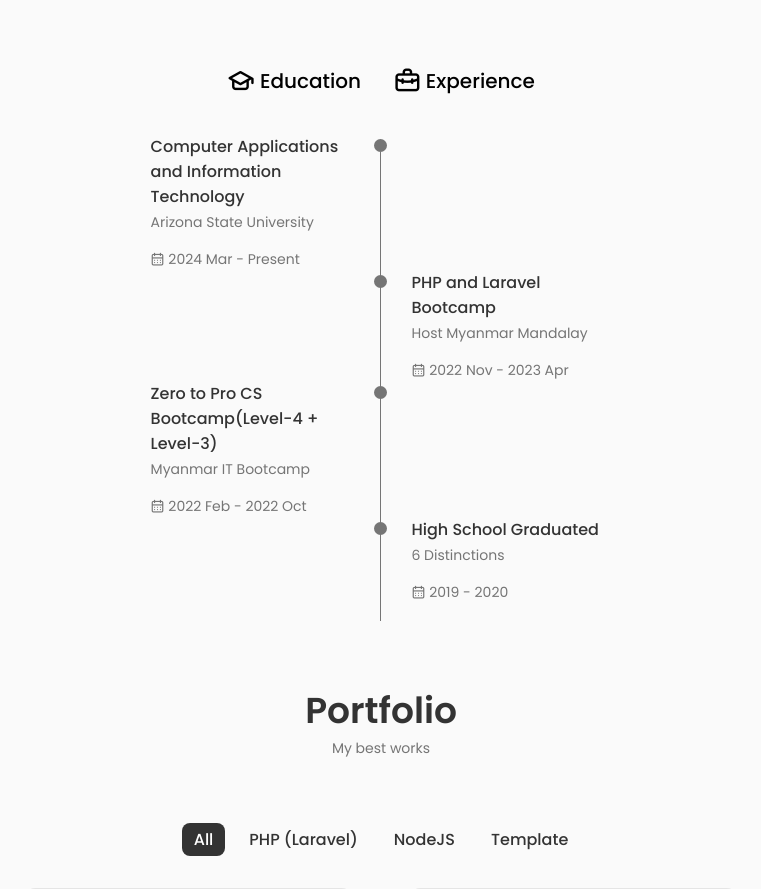
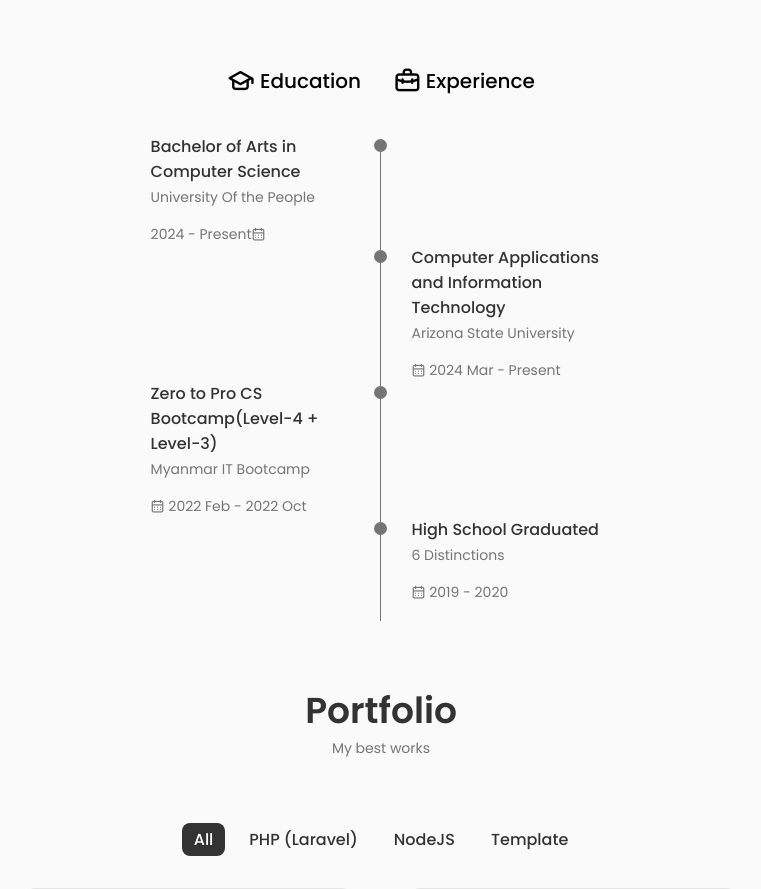
Before and after one commit to aomkhamphaung/portfolio, a React (Create React App) app: page / in a window 1280 px wide. Shown: the part 1900-2789 px from the top of the page, without its empty margins (259-1020 px from the left). Built offline with nearby package versions, Linux system fonts and the light colour scheme.

Commit message:
updated: education section

```diff
--- a/src/components/qualification/Qualification.jsx
+++ b/src/components/qualification/Qualification.jsx
@@ -50,13 +50,13 @@ const Qualification = () => {
             <div className="qualification__data">
               <div>
                 <h3 className="qualification__title">
-                  Computer Applications and Information Technology
+                  Bachelor of Arts in Computer Science
                 </h3>
                 <span className="qualification__subtitle">
-                  Arizona State University
+                  University Of the People
                 </span>
-                <div className="qualification__calendar">
-                  <i className="uil uil-calendar-alt"></i> 2024 Mar - Present
+                <div className="qualification__calendar"> 2024 - Present
+                  <i className="uil uil-calendar-alt"></i>
                 </div>
               </div>
 
@@ -74,13 +74,13 @@ const Qualification = () => {
               </div>
               <div>
                 <h3 className="qualification__title">
-                  PHP and Laravel Bootcamp
+                  Computer Applications and Information Technology
                 </h3>
                 <span className="qualification__subtitle">
-                  Host Myanmar Mandalay
+                  Arizona State University
                 </span>
                 <div className="qualification__calendar">
-                  <i className="uil uil-calendar-alt"></i> 2022 Nov - 2023 Apr
+                  <i className="uil uil-calendar-alt"></i> 2024 Mar - Present
                 </div>
               </div>
             </div>
```
